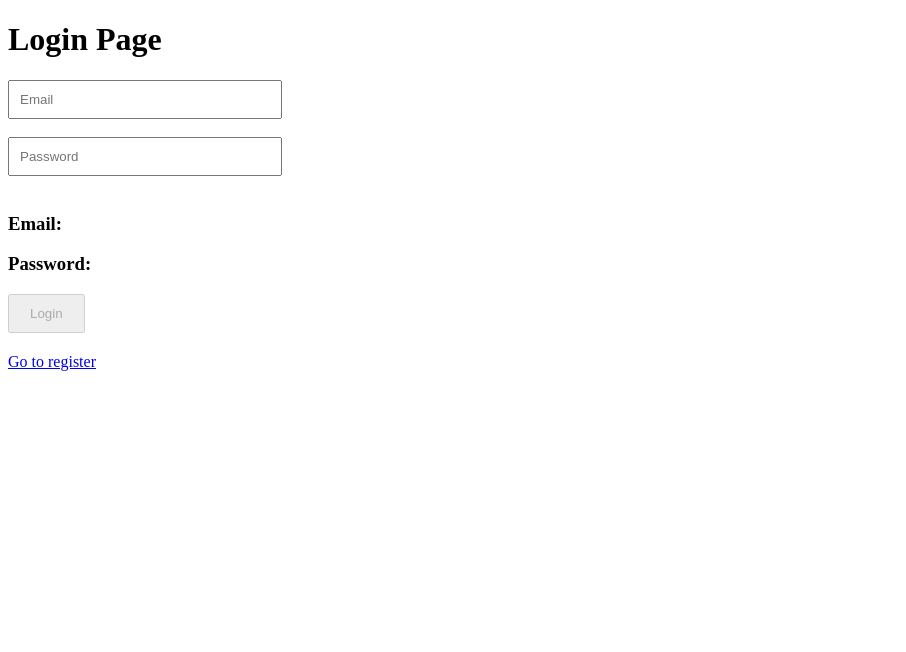
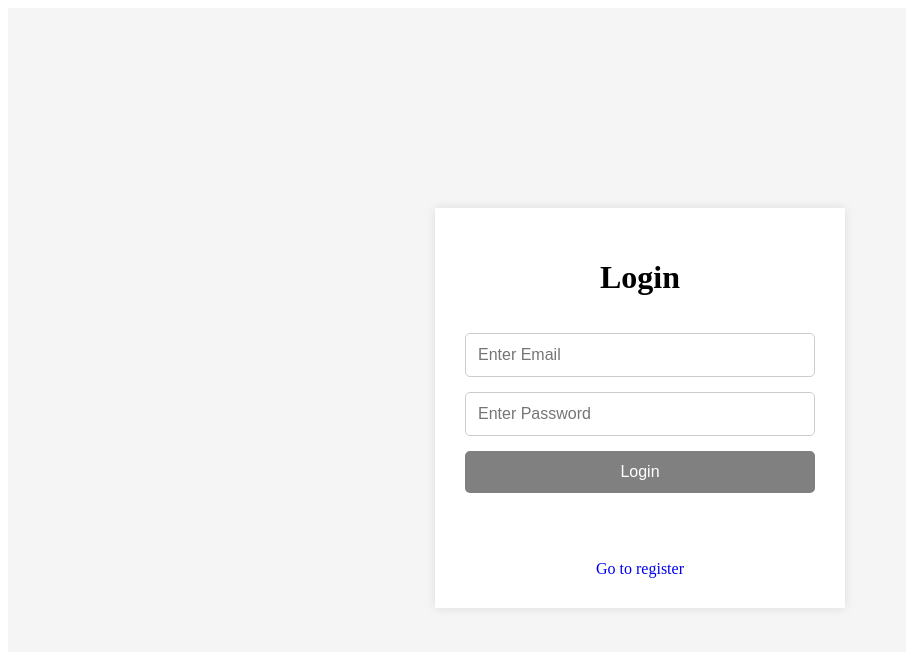
Before and after one commit to yassinesekkah/angular-mini-blog, an Angular app: page /login in a window 1280 px wide. Shown: the top 652 px of the page, without its empty margins (0-906 px from the left). Built offline with nearby package versions, Linux system fonts and the light colour scheme.

Commit message:
feat: create login page ui

```diff
--- a/src/app/features/auth/login/login.css
+++ b/src/app/features/auth/login/login.css
@@ -1,8 +1,91 @@
-input{
-    width: 250px;
-    padding: 10px;
+.login-container {
+
+  height: 100vh;
+
+  display: flex;
+  justify-content: center;
+  align-items: center;
+
+  background-color: #f5f5f5;
+
 }
 
-button{
-    padding: 10px 20px;
+.login-card {
+
+  width: 350px;
+
+  background: white;
+
+  padding: 30px;
+
+  /* border-radius: 20px; */
+
+
+  box-shadow: 0 0 10px rgba(0,0,0,0.1);
+
+  display: flex;
+  flex-direction: column;
+
+  gap: 15px;
+
 }
+
+h1 {
+
+  text-align: center;
+
+}
+
+input {
+
+  padding: 12px;
+
+  border: 1px solid #ccc;
+
+  border-radius: 5px;
+
+  font-size: 16px;
+
+}
+
+button {
+
+  padding: 12px;
+
+  border: none;
+
+  border-radius: 5px;
+
+  background-color: black;
+
+  color: white;
+
+  cursor: pointer;
+
+  font-size: 16px;
+
+}
+
+button:disabled {
+
+  background-color: gray;
+
+  cursor: not-allowed;
+
+}
+
+h3 {
+
+  text-align: center;
+
+  color: grey;
+
+}
+
+a {
+
+  text-align: center;
+
+  text-decoration: none;
+
+}
--- a/src/app/features/auth/login/login.html
+++ b/src/app/features/auth/login/login.html
@@ -1,14 +1,35 @@
-<h1>Login Page</h1>
+<div class="login-container">
 
-<input type="email" placeholder="Email" [(ngModel)]="email" />
-<br /><br />
-<input type="password" placeholder="Password" [(ngModel)]="password" />
-<br /><br />
+  <div class="login-card">
 
-<h3>Email: {{ email }}</h3>
-<h3>Password: {{ password }}</h3>
+    <h1>Login</h1>
 
-<button (click)="login()" [disabled]="!email || !password">Login</button>
-<h2>{{ message }}</h2>
+    <input
+      type="email"
+      placeholder="Enter Email"
+      [(ngModel)]="email"
+    />
 
-<a routerLink="/register">Go to register</a>
+    <input
+      type="password"
+      placeholder="Enter Password"
+      [(ngModel)]="password"
+    />
+
+    <button
+      type="button"
+      (click)="login()"
+      [disabled]="!email || !password"
+    >
+      Login
+    </button>
+
+    <h3>{{ message() }}</h3>
+
+    <a routerLink="/register">
+      Go to register
+    </a>
+
+  </div>
+
+</div>
--- a/src/app/features/auth/login/login.ts
+++ b/src/app/features/auth/login/login.ts
@@ -1,7 +1,8 @@
-import { Component } from '@angular/core';
-import { RouterLink } from "@angular/router";
+import { Component, signal } from '@angular/core';
+import { RouterLink } from '@angular/router';
 import { FormsModule } from '@angular/forms';
 import { Auth } from '../../../services/auth';
+import { LoginResponse } from '../../../models/login-response';
 
 @Component({
   selector: 'app-login',
@@ -10,34 +11,33 @@ import { Auth } from '../../../services/auth';
   styleUrl: './login.css',
 })
 export class Login {
-
   email = '';
   password = '';
-  message = '';
+  message = signal('');
 
-  constructor(private authService: Auth) {
+  constructor(private authService: Auth) {}
 
-  }
-
-  login() {
-
-    this.authService.login({
-
+  login(): void {
+    this.authService
+      .login({
         email: this.email,
-      password: this.password
-
-    }).subscribe((response: any) => {
-
+        password: this.password,
+      })
+      .subscribe({
+        next: (response: LoginResponse) => {
           console.log(response);
 
-      localStorage.setItem(
-        'token', response.token
-      );
+          console.log(response.token);
 
-      this.message = 'Login Success';
+          this.message.set('success');
+        },
+        error: (error) => {
+          console.log(error);
 
+          setTimeout(() => {
+            this.message.set('Invalid email or password');
           });
-
+        },
+      });
   }
-
 }
--- a/src/app/features/posts/post-list/post-list.html
+++ b/src/app/features/posts/post-list/post-list.html
@@ -1,26 +1 @@
-<h1> {{ title }} </h1>
-<a routerLink="/login">Go to Login </a> <br>
-
-<button (click)="showMessage()">
-    Click Me</button>
-
-<img [src]="imageUrl" width="150">
-
-<h2> {{ count }} </h2>
-<button (click)="icrement()">
-    Icrement
-</button>
-
-@if(isLoggedIn){
-    <h2>Welcom User</h2>
-} @else {
-    <h2>Please Login</h2>
-}
-
-@if(showPosts){
-    @for(post of posts; track post){
-        <h2>{{ post }}</h2>
-    }
-}@else {
-    <h2>No Posts Available</h2>
-}
+<h1>{{ city }}</h1>
--- a/src/app/features/posts/post-list/post-list.ts
+++ b/src/app/features/posts/post-list/post-list.ts
@@ -9,29 +9,8 @@ import { RouterLink } from "@angular/router";
   styleUrl: './post-list.css',
 })
 export class PostList {
-  title = 'Angular Posts';
 
-  showMessage(){
-    alert('Hello Angular');
-  }
-
-  imageUrl = 'https://angular.dev/assets/images/press-kit/angular_icon_gradient.gif';
-
-  count = 0;
-
-  icrement(){
-    this.count++;
-  }
-
-  isLoggedIn = true;
-
-  showPosts = false;
-
-  posts = [
-    'Angular',
-    'Spring Boot',
-    'Jwt Security'
-  ];
+  city = "fes";
 
 
 }
--- /dev/null
+++ b/src/app/models/login-response.ts
@@ -0,0 +1,4 @@
+export interface LoginResponse {
+
+    token: string;
+}
--- a/src/app/services/auth.ts
+++ b/src/app/services/auth.ts
@@ -1,5 +1,7 @@
 import { HttpClient } from '@angular/common/http';
 import { Injectable } from '@angular/core';
+import { Observable } from 'rxjs';
+import { LoginResponse } from '../models/login-response';
 
 @Injectable({
   providedIn: 'root',
@@ -10,9 +12,9 @@ export class Auth {
 
   constructor(private http: HttpClient){}
 
-  login(data: any){
+  login(data: any): Observable<LoginResponse> {
 
-    return this.http.post(
+    return this.http.post<LoginResponse>(
       `${this.apiUrl}/login`,
       data
     );
```
Lines whose indentation alone changed are shown as unchanged.
